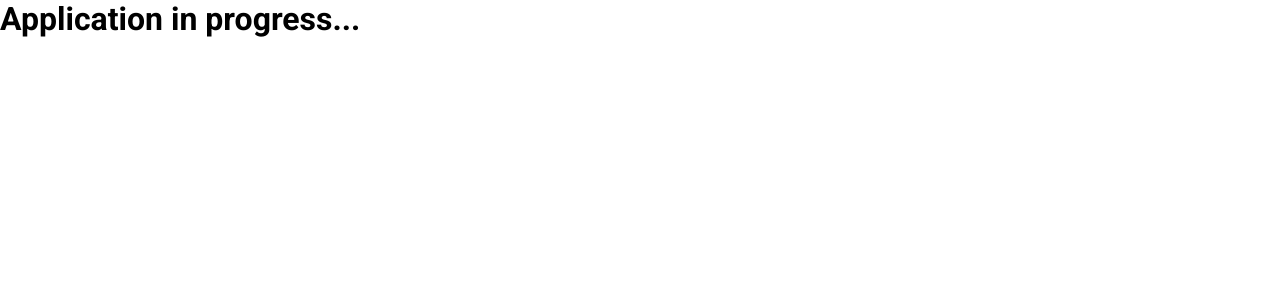
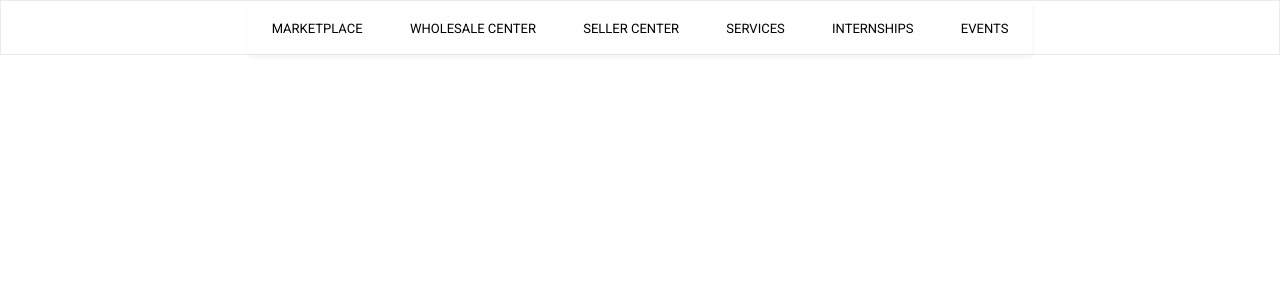
Before and after one commit to ebokes/TestimonialProject, a React (Create React App) app: page / in a window 1280 px wide. Shown: the top 300 px of the page. Built offline with nearby package versions, Linux system fonts and the light colour scheme.

Commit message:
Navbar created

```diff
--- a/src/App.css
+++ b/src/App.css
@@ -7,3 +7,27 @@
 body {
   font-family: Roboto;
 }
+
+.navbar {
+  border: 1px solid #00000014;
+}
+
+.navbar ul {
+  display: flex;
+  box-shadow: 1px 4px 4px 0px #0000000a;
+  list-style: none;
+  justify-content: space-around;
+  margin: 0 247px;
+}
+
+.navbar ul li {
+  padding: 17px 16px;
+}
+
+.navbar ul li a {
+  text-transform: uppercase;
+  font-weight: 400;
+  font-size: 13px;
+  text-decoration: none;
+  color: #000000;
+}
--- a/src/App.js
+++ b/src/App.js
@@ -1,9 +1,10 @@
 import "./App.css";
+import Navbar from "./components/Navbar";
 
 function App() {
   return (
     <div className="App">
-      <h1>Application in progress...</h1>
+      <Navbar />
     </div>
   );
 }
--- /dev/null
+++ b/src/components/Navbar.js
@@ -0,0 +1,29 @@
+import React from "react";
+
+export const Navbar = () => {
+  return (
+    <div className="navbar">
+      <ul>
+        <li>
+          <a href="/marketplace">marketplace</a>
+        </li>
+        <li>
+          <a href="/wholesale-center">wholesale center</a>
+        </li>
+        <li>
+          <a href="/seller-center">seller center</a>
+        </li>
+        <li>
+          <a href="/services">services</a>
+        </li>
+        <li>
+          <a href="/internships">internships</a>
+        </li>
+        <li>
+          <a href="/events">events</a>
+        </li>
+      </ul>
+    </div>
+  );
+};
+export default Navbar;
```
